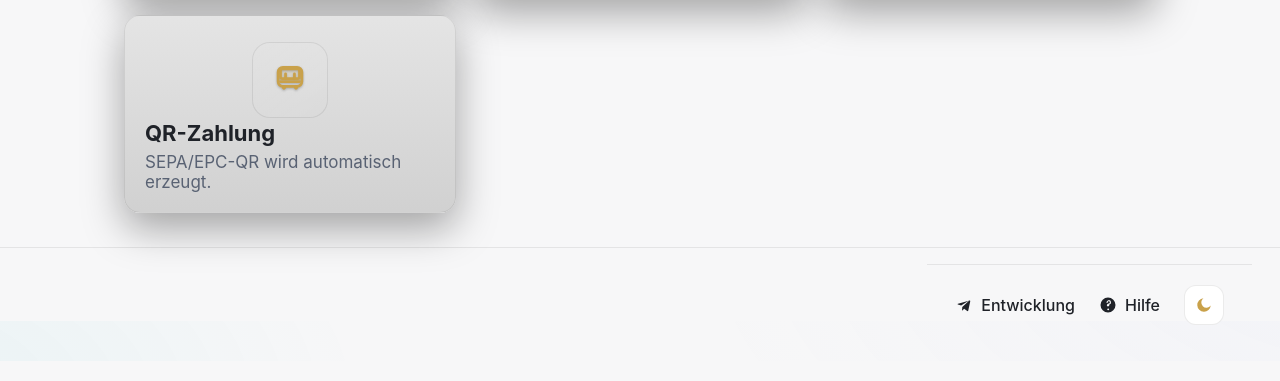
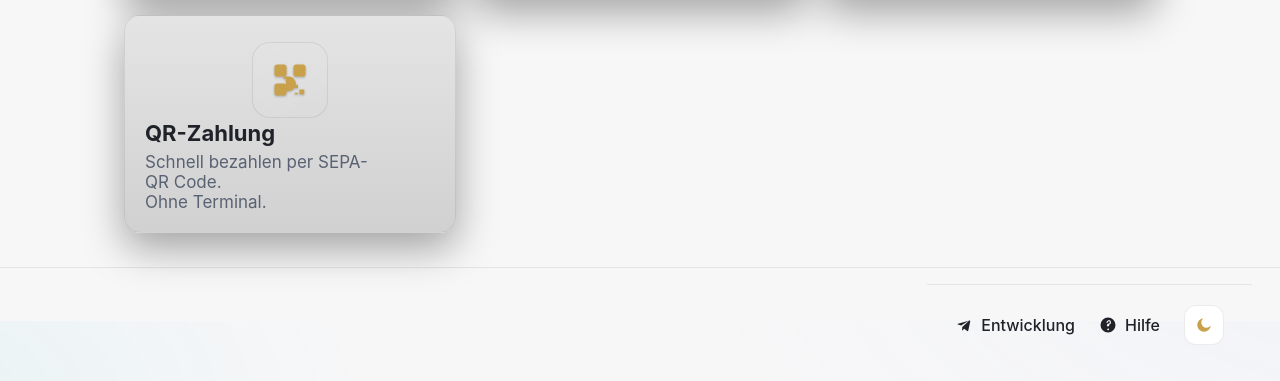
Before and after one commit to Aleksandrmineev/MurtalTaxi-App, a plain HTML site: page index.html in a window 1280 px wide. Shown: the part 479-860 px from the top of the page. Drawn offline with Linux system fonts and the light colour scheme; a web font is replaced by a local one.

Commit message:
поправил иконку кнопки оплаты и текст

```diff
--- a/index.html
+++ b/index.html
@@ -299,69 +299,43 @@
         <a class="tile" href="qr-payment.html" target="_blank" rel="noopener">
           <span class="tile__icon" aria-hidden="true">
             <svg width="40" height="40" viewBox="0 0 24 24" aria-hidden="true">
-              <!-- duotone windshield -->
+              <!-- QR + €-Symbol -->
               <rect
-                x="6"
-                y="5"
-                width="12"
-                height="6.2"
-                rx="1.2"
+                x="3"
+                y="3"
+                width="6"
+                height="6"
+                rx="1"
+                stroke="currentColor"
+                stroke-width="1.6"
+              />
+              <rect
+                x="3"
+                y="15"
+                width="6"
+                height="6"
+                rx="1"
+                stroke="currentColor"
+                stroke-width="1.6"
+              />
+              <rect
+                x="15"
+                y="3"
+                width="6"
+                height="6"
+                rx="1"
+                stroke="currentColor"
+                stroke-width="1.6"
+              />
+              <path
+                d="M15 15h2v2h-2zM18 18h3v3h-3zM15 21h2v-1h-2z"
                 fill="currentColor"
-                opacity=".12"
               />
-              <!-- bus outline -->
-              <rect
-                x="4.5"
-                y="4"
-                width="15"
-                height="12"
-                rx="3"
-                fill="none"
+              <!-- Euro-Symbol -->
+              <path
+                d="M9.5 10.5h1.8a3.8 3.8 0 0 1 3.7 3.8v.1a3.8 3.8 0 0 1-3.7 3.8H9.5m0-7.7h-1m1 7.7h-1"
                 stroke="currentColor"
-                stroke-width="1.75"
-                stroke-linejoin="round"
-              />
-              <!-- windows -->
-              <rect
-                x="6"
-                y="5"
-                width="12"
-                height="6.2"
-                rx="1.2"
-                fill="none"
-                stroke="currentColor"
-                stroke-width="1.75"
-                stroke-linejoin="round"
-              />
-              <!-- wheels -->
-              <circle cx="8.2" cy="16.8" r="1.3" fill="currentColor" />
-              <circle cx="15.8" cy="16.8" r="1.3" fill="currentColor" />
-              <!-- bumper/doors -->
-              <line
-                x1="6"
-                y1="13"
-                x2="18"
-                y2="13"
-                stroke="currentColor"
-                stroke-width="1.75"
-                stroke-linecap="round"
-              />
-              <line
-                x1="9.2"
-                y1="8.1"
-                x2="9.2"
-                y2="10.7"
-                stroke="currentColor"
-                stroke-width="1.75"
-                stroke-linecap="round"
-              />
-              <line
-                x1="14.8"
-                y1="8.1"
-                x2="14.8"
-                y2="10.7"
-                stroke="currentColor"
-                stroke-width="1.75"
+                stroke-width="1.4"
                 stroke-linecap="round"
               />
             </svg>
@@ -369,7 +343,10 @@
 
           <div>
             <div class="tile__title">QR-Zahlung</div>
-            <p class="tile__desc">SEPA/EPC-QR wird automatisch erzeugt.</p>
+            <p class="tile__desc">
+              Schnell bezahlen per SEPA-QR&nbsp;Code.<br />
+              Ohne Terminal.
+            </p>
           </div>
         </a>
       </section>
```
